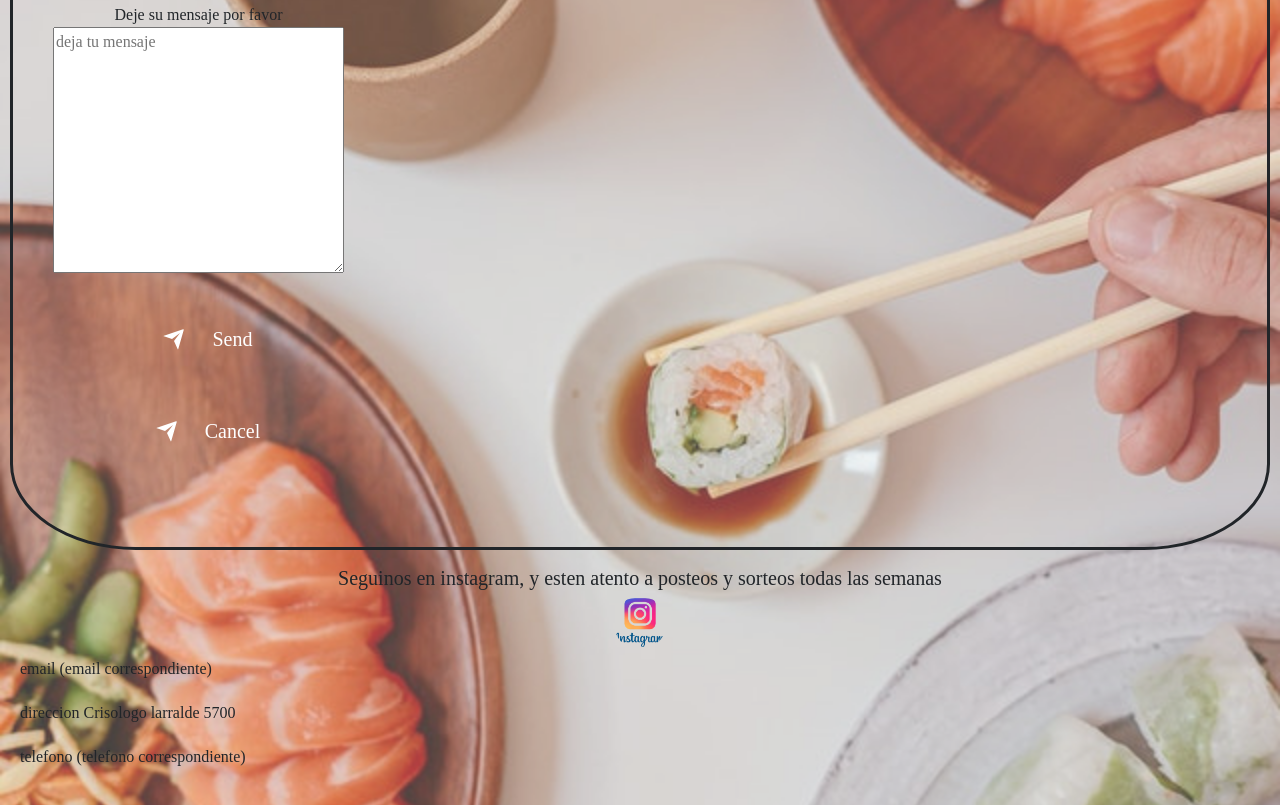
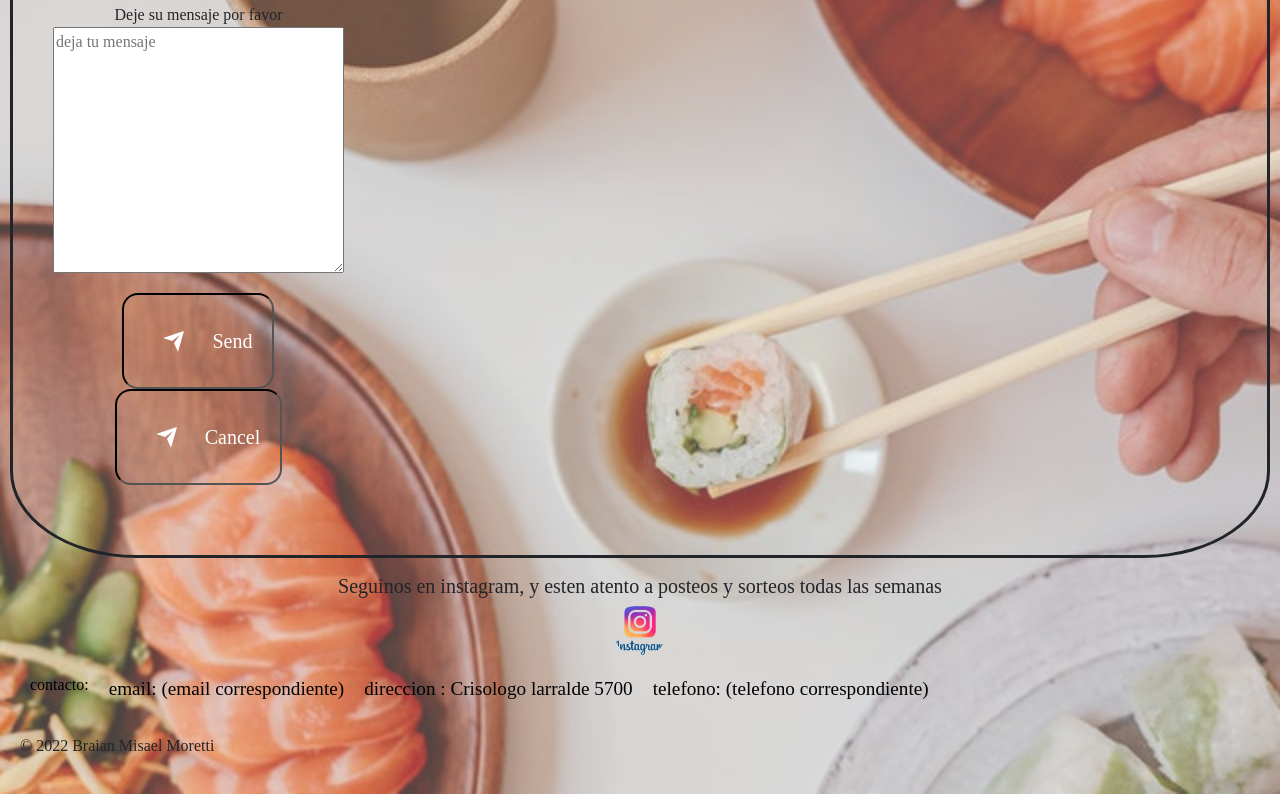
Before and after one commit to Braian-M93/ProyectoFinal, a website: page contacto.html in a window 1280 px wide. Shown: the part 530-1335 px from the top of the page. Drawn offline with nearby package versions, Linux system fonts and the light colour scheme.

Commit message:
arreglando proyecto

```diff
--- a/contacto.html
+++ b/contacto.html
@@ -18,13 +18,6 @@
     <meta name="description" content="contactanos!">
     <meta name="keywords" content="contacto, comentarios">
 
-    <link href="https://cdn.jsdelivr.net/npm/bootstrap@5.0.2/dist/css/bootstrap.min.css" rel="stylesheet" integrity="sha384-EVSTQN3/azprG1Anm3QDgpJLIm9Nao0Yz1ztcQTwFspd3yD65VohhpuuCOmLASjC" crossorigin="anonymous">
-  <link rel="stylesheet" href="css/animate.css">
-    <script src="js/wow.min.js"></script>
-     <script>new WOW() .init();</script>
-   <link
-    rel="stylesheet"
-    href="https://cdnjs.cloudflare.com/ajax/libs/animate.css/4.1.1/animate.min.css"/>
 
     <link rel="stylesheet" href="css/style.css">
   </head>
@@ -119,19 +112,25 @@
     <h5>Seguinos en instagram, y esten atento a posteos y sorteos todas las semanas</h5>
     <a href="https://www.instagram.com/?hl=es-la" target="_blank"><img src="imagen/logo-ig.png" alt="siguenos en instagram"></a class="w-50">
 
+    <div class="div-footer">
     <div>
-      email
+      <h6>contacto:</h6>
+      </div>
+    <div>
+      email:
           (email correspondiente)
 
     </div>
     <div>
-      direccion     Crisologo larralde 5700
+      direccion : Crisologo larralde 5700
 
     </div>
     <div>
-       telefono
+       telefono:
               (telefono correspondiente)
     </div>
+         </div>
+         <div>© 2022 Braian Misael Moretti</div>
 
   </footer>
     <script src="https://cdn.jsdelivr.net/npm/bootstrap@5.0.2/dist/js/bootstrap.bundle.min.js" integrity="sha384-MrcW6ZMFYlzcLA8Nl+NtUVF0sA7MsXsP1UyJoMp4YLEuNSfAP+JcXn/tWtIaxVXM" crossorigin="anonymous"></script>
--- a/scss/_bottons.scss
+++ b/scss/_bottons.scss
@@ -7,7 +7,8 @@ button {
  padding-left: 0.9em;
  display: flex;
  align-items: center;
- border: none;
+ border-width: 2px;
+ border-style: inset;
  border-radius: 16px;
  overflow: hidden;
  transition: all 0.2s;
--- a/scss/_commons.scss
+++ b/scss/_commons.scss
@@ -24,6 +24,7 @@
 	display: flex;
 	padding: 10px;
 	margin-bottom: 15px;
+	text-decoration: underline;
 
 }
 div ul li a{
@@ -41,6 +42,7 @@ main{
 }
 footer a img{
   width: 50px;
+
 }
 ul{
   border: double;
@@ -76,3 +78,10 @@ main section div div{
   flex-direction: column;
 
 }
+.div-footer{
+	display: flex;
+	font-size: 1.2rem;
+	color: black;
+	font-weight: 100%;
+	flex-direction: row;
+}
```
Also changed, not shown: carta.html (+9 -4 lines), catering.html (+9 -4 lines), galeria.html (+9 -4 lines), index.html (+9 -5 lines), css/style.css.
